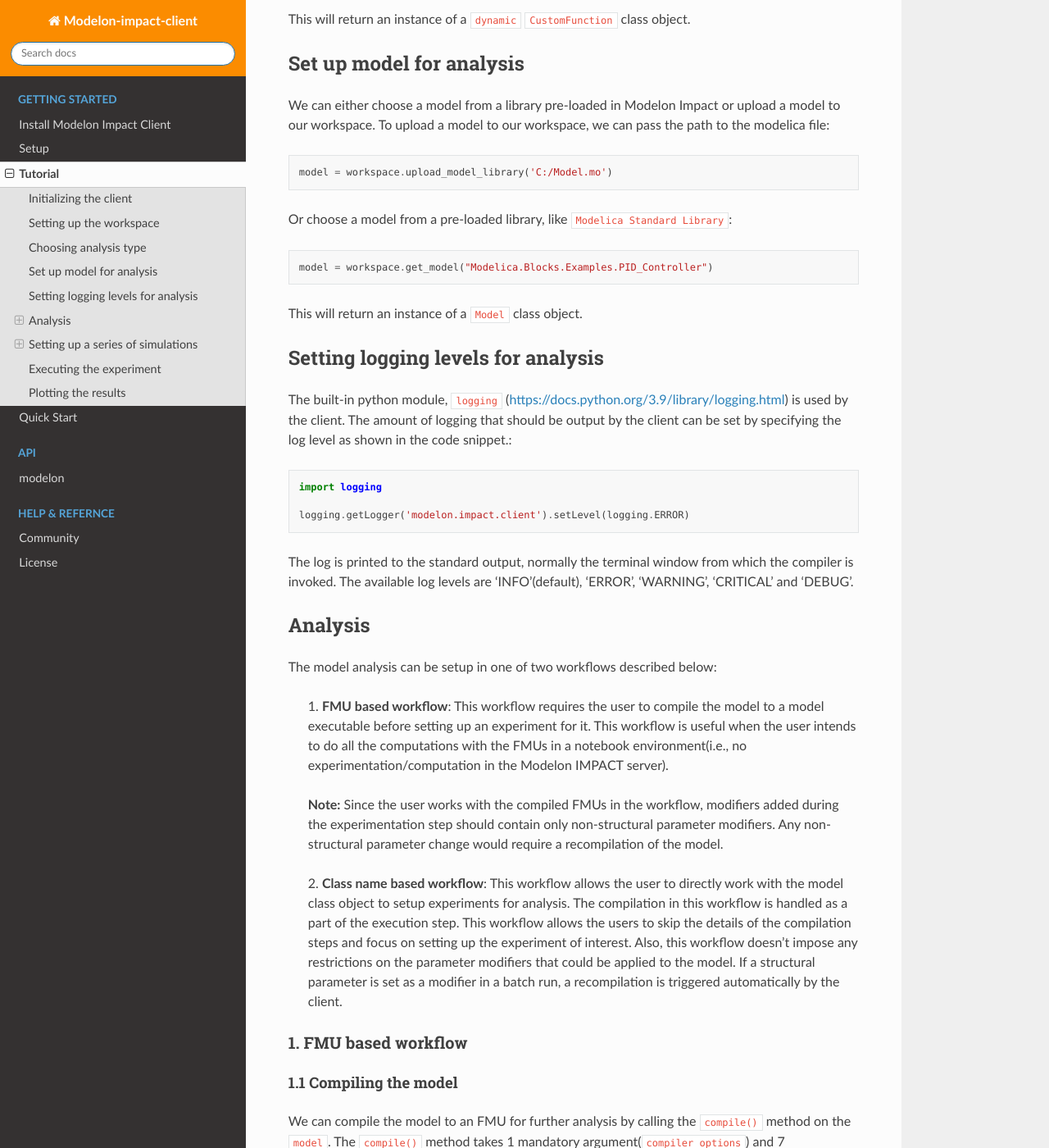
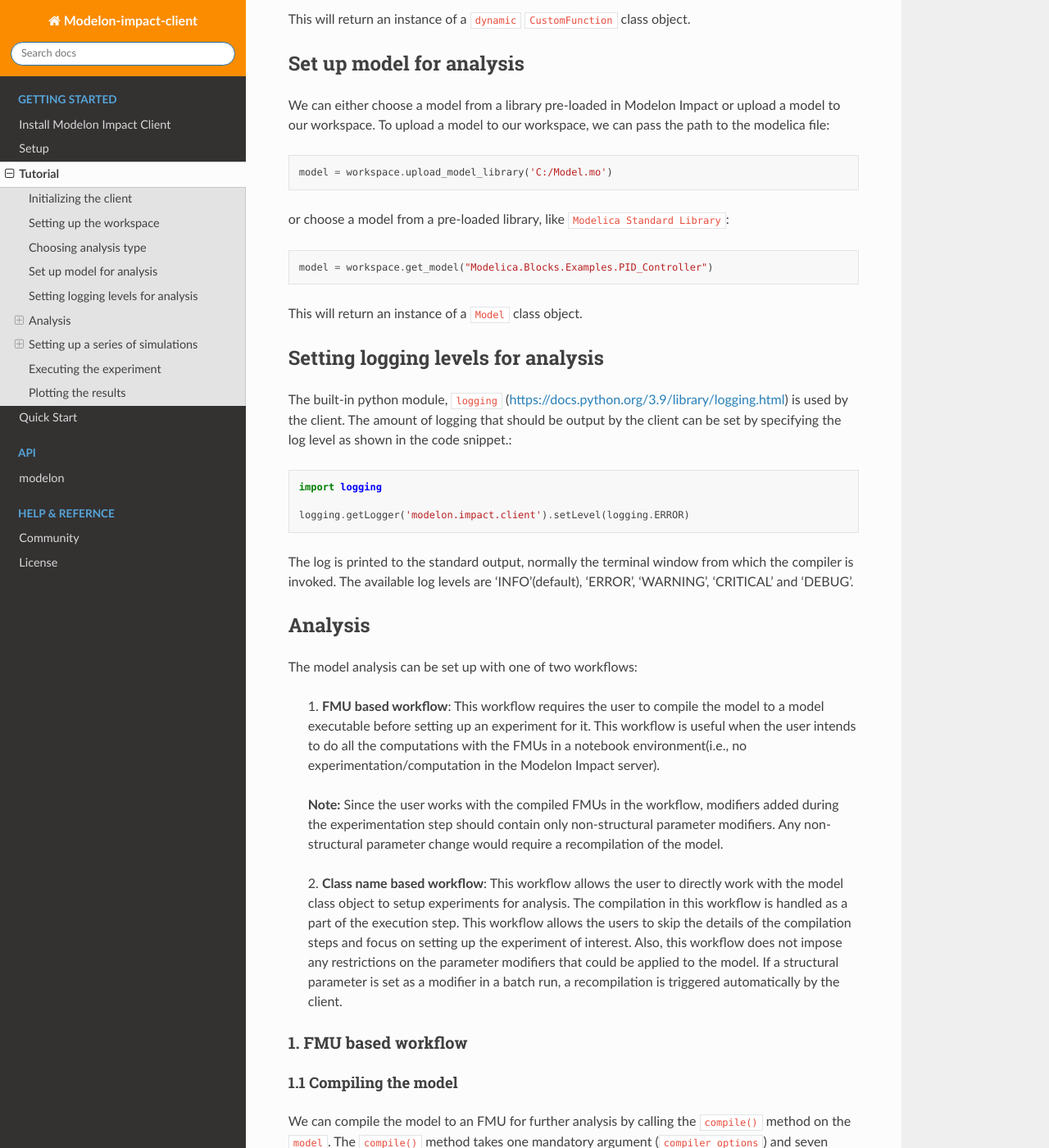
Before and after one commit to modelon-community/impact-client-python, a Sphinx documentation site: the page built from docs/source/tutorial.rst, in a window 1280 px wide and 1400 px high, scrolled down 1387 px. Shown: the whole window at 82% size. Built offline with Sphinx 7.4.7 and the Read the Docs theme 2.0.0, drawn with Linux system fonts in a browser that asks for light colours; some of the changed text lies outside the part shown.

Commit message:
fix: correct some spelling in the documentation (#87)

```diff
--- a/docs/source/index.rst
+++ b/docs/source/index.rst
@@ -5,7 +5,7 @@
 
 Python companion library for Modelon Impact that wraps its REST API framework and helps with:
 
-1. Authenticate users against Modelon Impact
+1. Authenticating users against Modelon Impact
 2. Compiling models on the server and downloading them as FMUs
 3. Creating and automating custom work-flows
 4. Defining and executing simulations on the Impact server
--- a/docs/source/quick_start.rst
+++ b/docs/source/quick_start.rst
@@ -6,8 +6,8 @@
 Modelica models may be uploaded, compiled, and executed on a server.  The results can be either processed on the server
 with a custom function or downloaded to the client for further analysis.
 
-An analysis could be setup and executed using either the :ref:`FMU <1. FMU based workflow>` or a :ref:`Class name <2. Class name based workflow>` based workflow.
-The specific about the two workflows are discussed in more detail :ref:`here. <Analysis>`
+An analysis could be set up and executed using either the :ref:`FMU <1. FMU based workflow>` or a :ref:`Class name <2. Class name based workflow>` based workflow.
+The specifics of the two workflows are discussed in more detail :ref:`here. <Analysis>`
 
 A simple example using the :ref:`FMU based workflow <1. FMU based workflow>` is shown below::
 
--- a/docs/source/tutorial.rst
+++ b/docs/source/tutorial.rst
@@ -22,7 +22,7 @@
 
    workspace = client.create_workspace(<workspace-name>)
 
-Or upload an existing workspace by specifying the path to the compressed workspace(.zip) to be uploaded::
+or upload an existing workspace by specifying the path to the compressed workspace(.zip) to be uploaded::
 
    workspace = client.upload_workspace(<path_to_workspace>)
 
@@ -58,7 +58,7 @@
 
    model = workspace.upload_model_library('C:/Model.mo')
 
-Or choose a model from a pre-loaded library, like ``Modelica Standard Library``::
+or choose a model from a pre-loaded library, like ``Modelica Standard Library``::
 
    model = workspace.get_model("Modelica.Blocks.Examples.PID_Controller")
 
@@ -80,12 +80,12 @@
 Analysis
 --------
 
-The model analysis can be setup in one of two workflows described below:
+The model analysis can be set up with one of two workflows:
 
    1. **FMU based workflow**: This workflow requires the user to compile the model to a model executable
    before setting up an experiment for it. This workflow is useful when the user intends to do all the
    computations with the FMUs in a notebook environment(i.e., no experimentation/computation in the Modelon
-   IMPACT server).
+   Impact server).
 
    **Note:** Since the user works with the compiled FMUs in the workflow, modifiers added during the
    experimentation step should contain only non-structural parameter modifiers. Any non-structural parameter change
@@ -94,7 +94,7 @@
    2. **Class name based workflow**: This workflow allows the user to directly work with the model class object to setup
    experiments for analysis. The compilation in this workflow is handled as a part of the execution step.
    This workflow allows the users to skip the details of the compilation steps and focus on setting up the experiment
-   of interest. Also, this workflow doesn't impose any restrictions on the parameter modifiers that could be
+   of interest. Also, this workflow does not impose any restrictions on the parameter modifiers that could be
    applied to the model. If a structural parameter is set as a modifier in a batch run, a recompilation is triggered automatically
    by the client.
 
@@ -105,8 +105,8 @@
 ***********************
 
 We can compile the model to an FMU for further analysis by calling the ``compile()`` method on the ``model``.
-The ``compile()`` method takes 1 mandatory argument(``compiler_options``) and 7 optional(``runtime_options``, ``compiler_options``, ``compiler_log_level``,
-``fmi_target``, ``fmi_version``, ``platform``, ``force_compilation``) ones.
+The ``compile()`` method takes one mandatory argument (``compiler_options``) and seven optional ones (``runtime_options``, ``compiler_options``, ``compiler_log_level``,
+``fmi_target``, ``fmi_version``, ``platform``, ``force_compilation``).
 
 We can fetch the default values for the mandotory ``compiler_options`` arument and the optional ``runtime_options`` from the
 ``dynamic`` custom functions.::
@@ -152,7 +152,7 @@
 
    experiment_definition = SimpleFMUExperimentDefinition(fmu, dynamic)
 
-Or in an even simpler way by calling the ``new_experiment_definition()`` method on the fmu with the ``dynamic`` custom function
+or in an even simpler way by calling the ``new_experiment_definition()`` method on the fmu with the ``dynamic`` custom function
 object as an argument::
 
    experiment_definition = fmu.new_experiment_definition(dynamic)
@@ -195,7 +195,7 @@
 
    experiment_definition = SimpleModelicaExperimentDefinition(model, dynamic)
 
-Or in an even simpler way by calling the ``new_experiment_definition()`` method on the model with the ``dynamic`` custom function
+or in an even simpler way by calling the ``new_experiment_definition()`` method on the model with the ``dynamic`` custom function
 object as an argument::
 
    experiment_definition = model.new_experiment_definition(dynamic)
@@ -266,7 +266,7 @@
 The experiment extensions approach provides a more flexible and highly parametrizable way to create a multi-execution scenario.
 The extensions could be defined by calling the ``with_extensions()`` method on the ``experiment_definition``
 class object with a list of ``SimpleExperimentExtension()`` classes as input. The ``SimpleExperimentExtension()`` could be parametrized
-with inputs such as the custom_function parameters, solver_options, simulation_options and simulation_log_level::
+with inputs such as the ``custom_function parameters``, ``solver_options``, ``simulation_options`` and ``simulation_log_level``::
 
    from modelon.impact.client import SimpleExperimentExtension
 
@@ -317,13 +317,13 @@
 
    exp = workspace.execute(experiment_definition).wait()
 
-The ``wait()`` function call here accomplishes a similar purpose like the one called on the ``compile()`` function earlier.
+The ``wait()`` function call here has a similar purpose as the one called on the ``compile()`` function earlier.
 Here, the ``Experiment`` class is returned upon completion of the simulation.
 
 Plotting the results
 --------------------
 
-With the simulation completed now, we could now plot the result trajectories from the batch simulation we setup earlier.
+With the simulation completed, we can now plot the result trajectories from the batch simulation we setup earlier.
 The ``Experiment`` class we got in our previous step has a set of three cases with trajectories for the three different parameter
 values we specified for the ``PI.k`` parameter. To fetch the case trajectories for a given experiment the ``get_cases()``
 method can be called on the experiment and further it could be checked if the cases did simulate successfully by calling
@@ -343,7 +343,7 @@
    plt.grid()
    plt.show()
 
-In case, the user wishes to fetch many result variables together, the below workflow could be followed::
+If the user wishes to fetch many result variables together, the below workflow could be followed::
 
    result = exp.get_trajectories(['inertia1.phi', 'time'])
    height_1 = result['case_1']['inertia1.phi']
```
Also changed, not shown: other parts of docs/source/tutorial.rst (+16 -16 lines).
